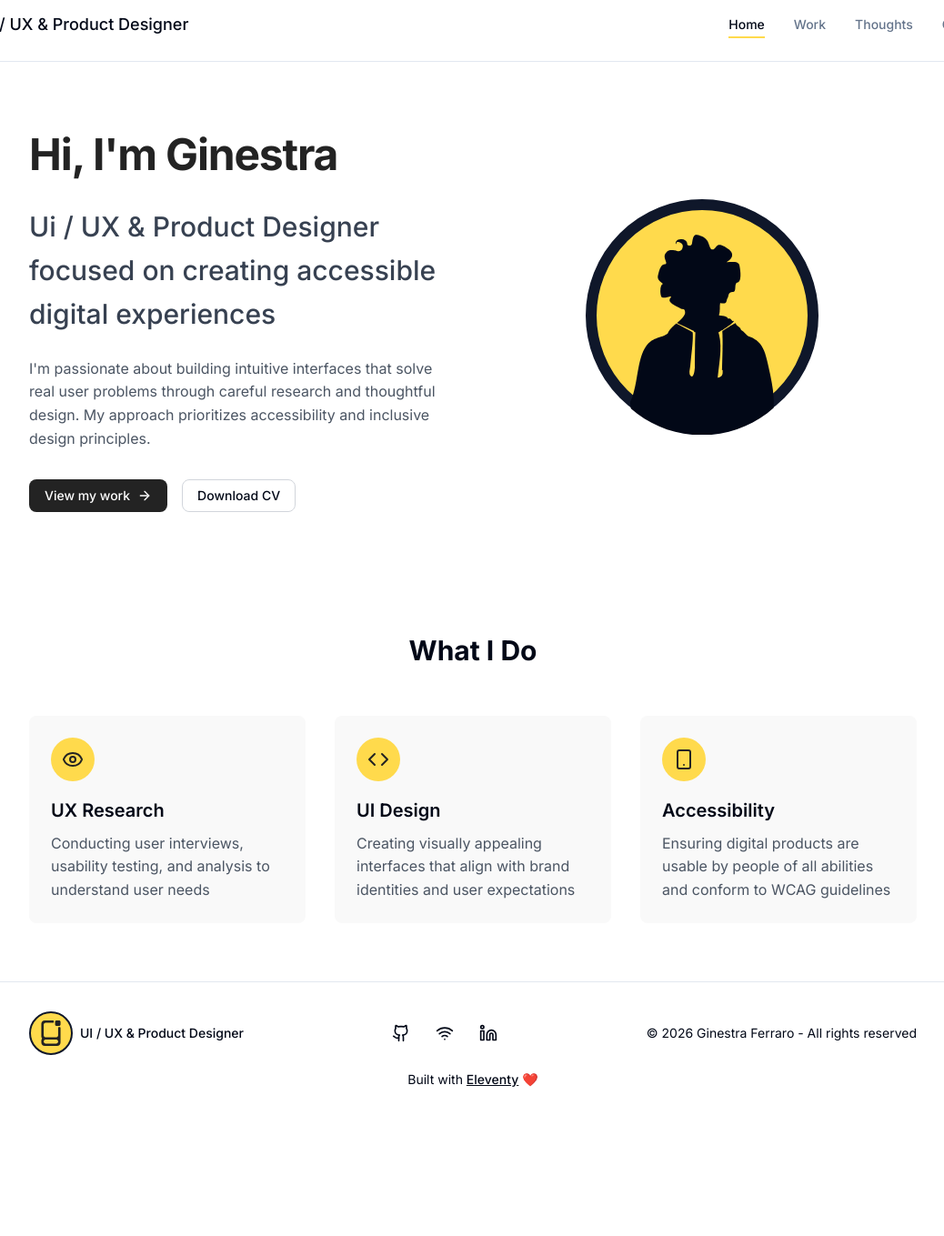
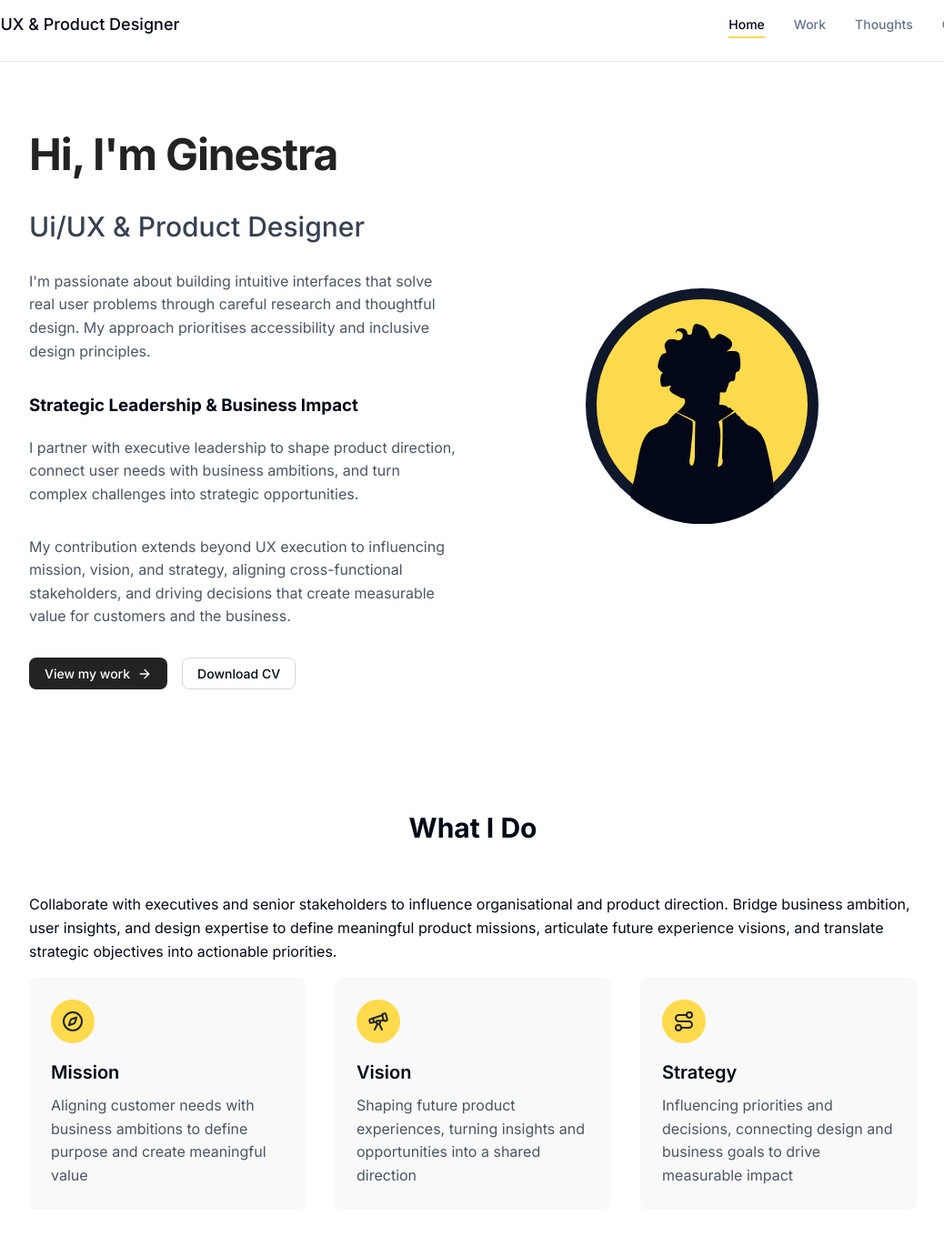
Before and after one commit to ginestra/thatsmood-v9, an Eleventy site: page site/index.njk in a window 1280 px wide. Shown: the part 13-1372 px from the top of the page at 91% size, without its empty margins (120-1158 px from the left). Before the commit the page ends 1244 px from the top, so only its background shows below. Built offline with nearby package versions, Linux system fonts and the light colour scheme; Eleventy itself is replaced by a stand-in of ours; files that its build step writes are made by us from their sources.

Commit message:
Refining copy for homepage and CV

```diff
--- a/site/_includes/partials/icons.njk
+++ b/site/_includes/partials/icons.njk
@@ -18,6 +18,12 @@
     <svg class="{{ cls }}" xmlns="http://www.w3.org/2000/svg" viewBox="0 0 24 24" fill="none" stroke="currentColor" stroke-width="2" stroke-linecap="round" stroke-linejoin="round" aria-hidden="true"><polyline points="16 18 22 12 16 6"/><polyline points="8 6 2 12 8 18"/></svg>
   {% elif name == "smartphone" %}
     <svg class="{{ cls }}" xmlns="http://www.w3.org/2000/svg" viewBox="0 0 24 24" fill="none" stroke="currentColor" stroke-width="2" stroke-linecap="round" stroke-linejoin="round" aria-hidden="true"><rect width="14" height="20" x="5" y="2" rx="2" ry="2"/><path d="M12 18h.01"/></svg>
+  {% elif name == "compass" %}
+    <svg class="{{ cls }}" xmlns="http://www.w3.org/2000/svg" viewBox="0 0 24 24" fill="none" stroke="currentColor" stroke-width="2" stroke-linecap="round" stroke-linejoin="round" aria-hidden="true"><circle cx="12" cy="12" r="10"/><path d="m16.24 7.76-1.804 5.411a2 2 0 0 1-1.265 1.265L7.76 16.24l1.804-5.411a2 2 0 0 1 1.265-1.265z"/></svg>
+  {% elif name == "telescope" %}
+    <svg class="{{ cls }}" xmlns="http://www.w3.org/2000/svg" viewBox="0 0 24 24" fill="none" stroke="currentColor" stroke-width="2" stroke-linecap="round" stroke-linejoin="round" aria-hidden="true"><path d="m10.065 12.493-6.18 1.318a.934.934 0 0 1-1.108-.702l-.537-2.15a1.07 1.07 0 0 1 .691-1.265l13.504-4.44"/><path d="m13.56 11.747 4.332-.924"/><path d="m16 21-3.105-6.21"/><path d="M16.485 5.94a2 2 0 0 1 1.455-2.425l1.09-.272a1 1 0 0 1 1.212.727l1.515 6.06a1 1 0 0 1-.727 1.213l-1.09.272a2 2 0 0 1-2.425-1.455z"/><path d="m6.158 8.633 1.114 4.456"/><path d="m8 21 3.105-6.21"/><circle cx="12" cy="13" r="2"/></svg>
+  {% elif name == "route" %}
+    <svg class="{{ cls }}" xmlns="http://www.w3.org/2000/svg" viewBox="0 0 24 24" fill="none" stroke="currentColor" stroke-width="2" stroke-linecap="round" stroke-linejoin="round" aria-hidden="true"><circle cx="6" cy="19" r="3"/><path d="M9 19h8.5a3.5 3.5 0 0 0 0-7h-11a3.5 3.5 0 0 1 0-7H15"/><circle cx="18" cy="5" r="3"/></svg>
   {% elif name == "calendar" %}
     <svg class="{{ cls }}" xmlns="http://www.w3.org/2000/svg" viewBox="0 0 24 24" fill="none" stroke="currentColor" stroke-width="2" stroke-linecap="round" stroke-linejoin="round" aria-hidden="true"><path d="M8 2v4"/><path d="M16 2v4"/><rect width="18" height="18" x="3" y="4" rx="2"/><path d="M3 10h18"/></svg>
   {% elif name == "download" %}
--- a/site/_includes/partials/navbar.njk
+++ b/site/_includes/partials/navbar.njk
@@ -3,9 +3,9 @@
 <nav class="navbar" aria-label="Main navigation">
   <a href="{{ '/' | url }}" class="navbar__brand no-bg">
     <div class="navbar__logo animate-fade-in">
-      <img src="{{ '/assets/gi-logo.svg' | url }}" alt="Ginestra Ferraro - UI/UX/Product Designer">
+      <img src="{{ '/assets/gi-logo.svg' | url }}" alt="Ginestra Ferraro - Ui/UX/Product Designer">
     </div>
-    <span class="navbar__brand-text">UI / UX &amp; Product Designer</span>
+    <span class="navbar__brand-text">Ui/UX &amp; Product Designer</span>
   </a>
 
   {% set navItems = [
--- a/site/cv.njk
+++ b/site/cv.njk
@@ -9,7 +9,9 @@ permalink: /cv/
   <header class="cv-header">
     <div>
       <h1 class="cv-header__title">Curriculum Vitae</h1>
-      <p class="cv-header__lead">UI / UX &amp; Product Designer with 20+ years of experience creating accessible digital products</p>
+      <p class="cv-header__lead">UI / UX &amp; Product Designer with 20+ years of experience creating accessible digital products.</p>
+      <p>I collaborate with executives and senior stakeholders to influence organisational and product direction. My role bridges business ambition, user insights, and design expertise to define meaningful product missions, articulate future experience visions, and translate strategic objectives into actionable priorities.</p>
+      <p>I still enjoy the hands-on side of the job.</p>
     </div>
     <a href="{{ '/assets/docs/gferraro-cv-2026-web.pdf' | url }}" class="button-link no-bg">
       <span class="btn btn--primary">
@@ -35,6 +37,7 @@ permalink: /cv/
         <p class="cv-entry__org"><a href="//proda.ai">PRODA</a>, London, UK</p>
         <ul>
           <li>Leading UX design for the company's flagship product, improving user satisfaction</li>
+          <li>Partnered with executive leadership to shape product mission, define long-term experience vision, and develop user-centred strategies aligning customer needs, business objectives, and product direction</li>
           <li>Conducting user research and usability testing</li>
           <li>Contributing to accessibility improvements</li>
           <li>Implementing design processes to embed iterative design cycles alongside Product and Engineering</li>
--- a/site/index.njk
+++ b/site/index.njk
@@ -12,10 +12,18 @@ permalink: /
         Hi, I'm Ginestra
       </h1>
       <h2 class="hero__subtitle animate-fade-in animate-fade-in--delay-1">
-        Ui / UX &amp; Product Designer focused on creating accessible digital experiences
+        Ui/UX &amp; Product Designer
       </h2>
       <p class="hero__text animate-fade-in animate-fade-in--delay-2">
-        I'm passionate about building intuitive interfaces that solve real user problems through careful research and thoughtful design. My approach prioritizes accessibility and inclusive design principles.
+        I'm passionate about building intuitive interfaces that solve real user problems through careful research and thoughtful design. My approach prioritises accessibility and inclusive design principles.
+      </p>
+      <h3>
+        Strategic Leadership &amp; Business Impact
+      </h3>
+      <p class="hero__text animate-fade-in animate-fade-in--delay-2">
+        I partner with executive leadership to shape product direction, connect user needs with business ambitions, and turn complex challenges into strategic opportunities.</p>
+      <p class="hero__text animate-fade-in animate-fade-in--delay-2">
+        My contribution extends beyond UX execution to influencing mission, vision, and strategy, aligning cross-functional stakeholders, and driving decisions that create measurable value for customers and the business.
       </p>
       <div class="btn-group animate-fade-in animate-fade-in--delay-3">
         <a href="{{ '/work/' | url }}" class="button-link no-bg">
@@ -40,7 +48,23 @@ permalink: /
 <section class="section section--alt">
   <div class="container">
     <h2 class="feature-grid__heading">What I Do</h2>
+    <p>Collaborate with executives and senior stakeholders to influence organisational and product direction. Bridge business ambition, user insights, and design expertise to define meaningful product missions, articulate future experience visions, and translate strategic objectives into actionable priorities.</p>
     <div class="feature-grid">
+      <article class="feature-card">
+        <div class="feature-card__icon">{{ icon("compass") }}</div>
+        <h3 class="feature-card__title">Mission</h3>
+        <p class="feature-card__text">Aligning customer needs with business ambitions to define purpose and create meaningful value</p>
+      </article>
+      <article class="feature-card">
+        <div class="feature-card__icon">{{ icon("telescope") }}</div>
+        <h3 class="feature-card__title">Vision</h3>
+        <p class="feature-card__text">Shaping future product experiences, turning insights and opportunities into a shared direction</p>
+      </article>
+      <article class="feature-card">
+        <div class="feature-card__icon">{{ icon("route") }}</div>
+        <h3 class="feature-card__title">Strategy</h3>
+        <p class="feature-card__text">Influencing priorities and decisions, connecting design and business goals to drive measurable impact</p>
+      </article>
       <article class="feature-card">
         <div class="feature-card__icon">{{ icon("eye") }}</div>
         <h3 class="feature-card__title">UX Research</h3>
```
